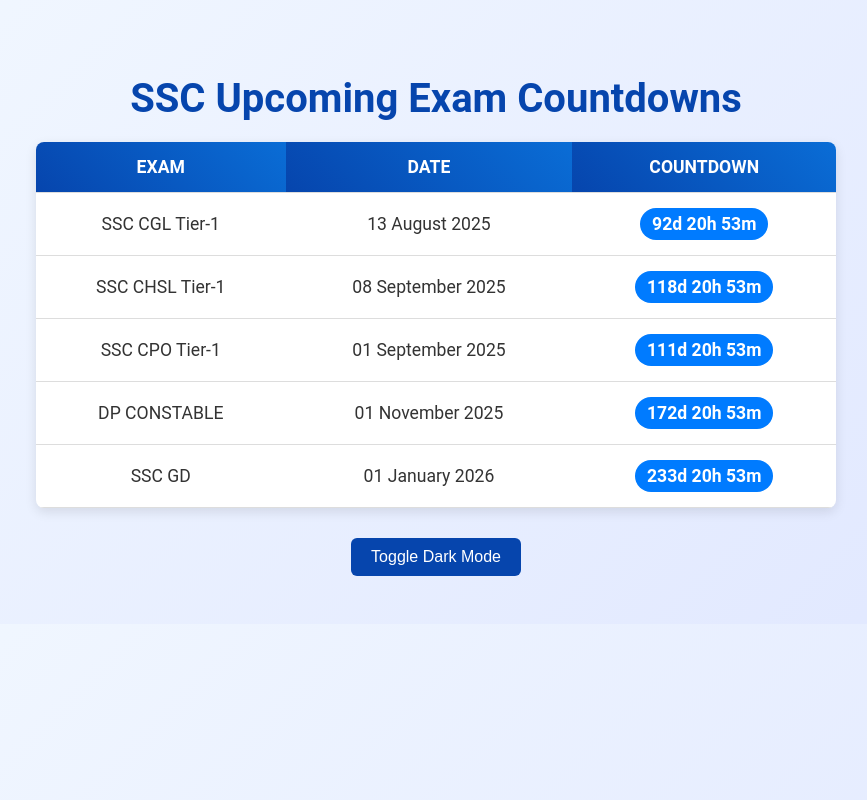
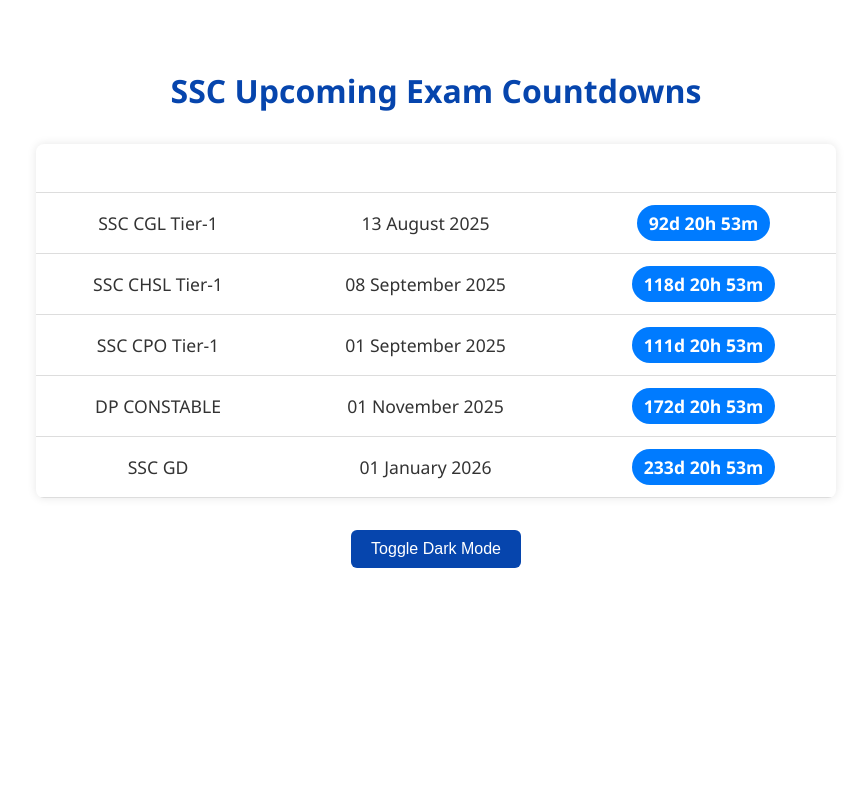
Before and after one commit to sachinnsindhu/cglcpochslcountdowns, a plain HTML site: page index.html in a window 1280 px wide. Shown: the whole page, without its empty margins (204-1071 px from the left). Drawn offline with Linux system fonts and the light colour scheme.

Commit message:
Update index.html

```diff
--- a/index.html
+++ b/index.html
@@ -6,8 +6,8 @@
   <title>Upcoming Exam Dates and Countdowns</title>
   <style>
     body {
-      font-family: 'Roboto', sans-serif;
-      background: linear-gradient(135deg, #f2f8ff, #e0e7ff);
+      font-family: 'Segoe UI', sans-serif;
+      background: f2f8ff;
       color: #333;
       text-align: center;
       padding: 40px;
@@ -16,35 +16,35 @@
 
     h1 {
       color: #0645AD;
-      font-size: 2.5rem;
+      font-size: 32px;
       margin-bottom: 20px;
     }
 
     table {
-      margin: 0 auto;
+      margin: 32px auto;
       border-collapse: collapse;
       width: 90%;
       max-width: 800px;
-      background-color: #fff;
-      box-shadow: 0 4px 12px rgba(0, 0, 0, 0.1);
+      background-color: #ffffff;
+      box-shadow: 0 0 10px rgba(0,0,0,0.1);
       border-radius: 8px;
       overflow: hidden;
     }
 
     th, td {
-      padding: 15px;
+      padding: 12px 15px;
       border-bottom: 1px solid #ddd;
       font-size: 1.1rem;
     }
 
     th {
-      background: linear-gradient(45deg, #0645AD, #0a6dd6);
+      background: 0645AD;
       color: white;
       text-transform: uppercase;
     }
 
     tr:hover {
-      background-color: #f0f4ff;
+      background-color: ##f1f1f1;
     }
 
     .countdown {
```
